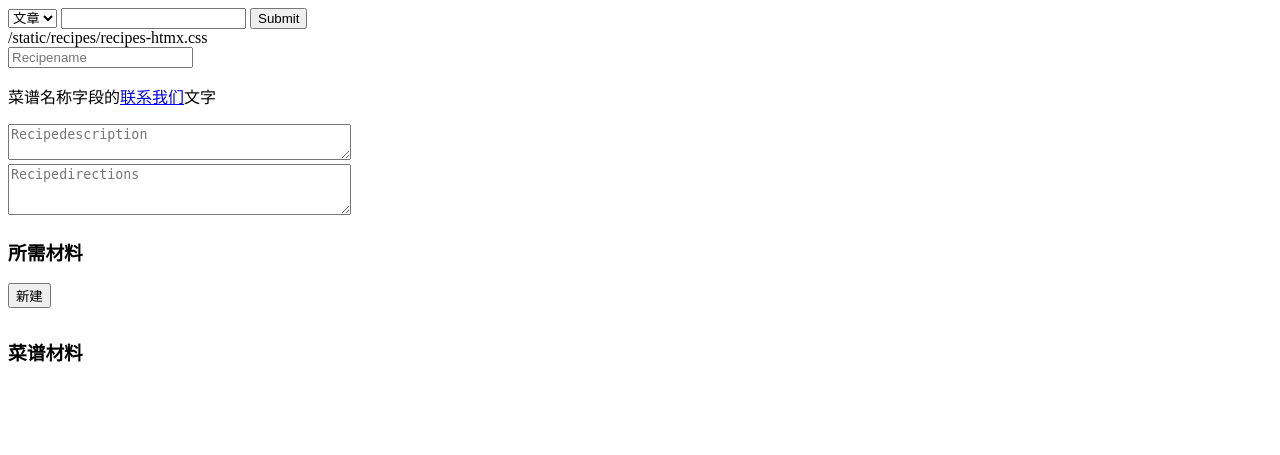
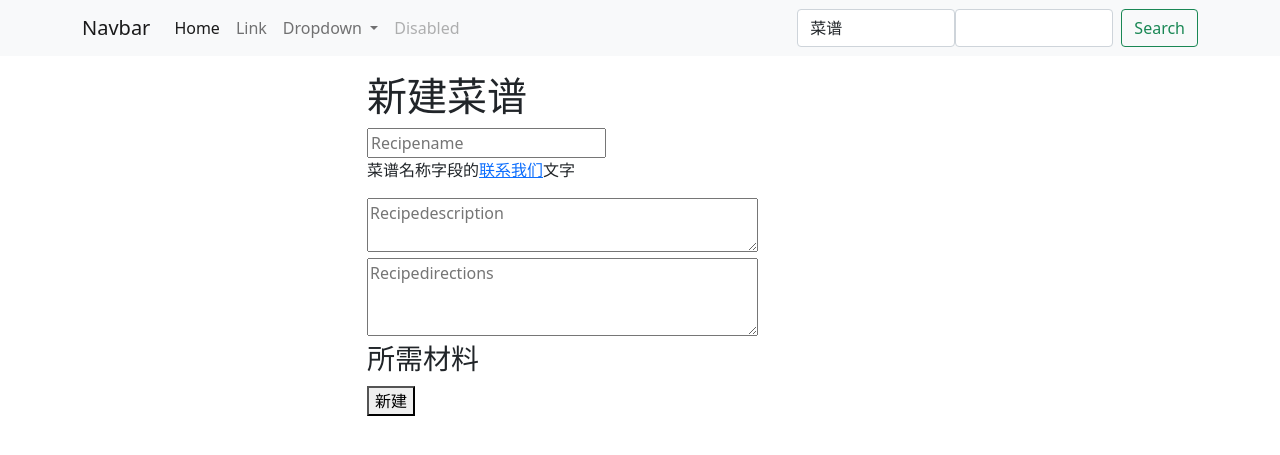
Before and after one commit to ilaoxucn/trydjango, a Django app: page /pantry/recipes/create/ in a window 1280 px wide. Shown: the top 455 px of the page. Run offline with Django 3.2, Linux system fonts and the light colour scheme; the visitor is signed in with stand-in values (Sample User, id 1); parts of the project's set-up code (start-up, migrations or seed data) failed here and were passed over; some libraries are stand-ins or nearby versions.

Commit message:
end-of-lesson-84

```diff
--- a/templates/base.html
+++ b/templates/base.html
@@ -6,15 +6,19 @@
     <meta http-equiv="X-UA-Compatible" content="IE=edge">
     <meta name="viewport" content="width=device-width, initial-scale=1.0">
     <title>Document</title>
+    <link href="https://cdn.jsdelivr.net/npm/bootstrap@5.1.3/dist/css/bootstrap.min.css" rel="stylesheet" integrity="sha384-1BmE4kWBq78iYhFldvKuhfTAU6auU8tT94WrHftjDbrCEXSU1oBoqyl2QvZ6jIW3" crossorigin="anonymous">
     <script src="https://unpkg.com/htmx.org@1.7.0"></script>
     <link rel="stylesheet" href="{% static 'recipes/recipes-htmx.css' %}"/>
 </head>
 <body>
-    {% include 'search/search-form.html'%}
-    {% static 'recipes/recipes-htmx.css' %}
-    {% block content %}
 
-    {% endblock %}
+    {% include 'base/navbar.html' %}
+    <div class="container">
+        {% block content %}
+        {% endblock %}
+    </div>
+
+    <script src="https://cdn.jsdelivr.net/npm/bootstrap@5.1.3/dist/js/bootstrap.bundle.min.js" integrity="sha384-ka7Sk0Gln4gmtz2MlQnikT1wXgYsOg+OMhuP+IlRH9sENBO0LRn5q+8nbTov4+1p" crossorigin="anonymous"></script>
     <script>
         document.body.addEventListener("htmx:configRequest",(event)=>{
             event.detail.headers['X-CSRFToken'] = '{{ csrf_token }}'
--- /dev/null
+++ b/templates/base/navbar.html
@@ -0,0 +1,36 @@
+<nav class="navbar navbar-expand-lg navbar-light bg-light mb-3">
+    <div class="container">
+      <a class="navbar-brand" href="#">Navbar</a>
+      <button class="navbar-toggler" type="button" data-bs-toggle="collapse" data-bs-target="#navbarSupportedContent" aria-controls="navbarSupportedContent" aria-expanded="false" aria-label="Toggle navigation">
+        <span class="navbar-toggler-icon"></span>
+      </button>
+      <div class="collapse navbar-collapse" id="navbarSupportedContent">
+        <ul class="navbar-nav me-auto mb-2 mb-lg-0">
+          <li class="nav-item">
+            <a class="nav-link active" aria-current="page" href="#">Home</a>
+          </li>
+          <li class="nav-item">
+            <a class="nav-link" href="#">Link</a>
+          </li>
+          <li class="nav-item dropdown">
+            <a class="nav-link dropdown-toggle" href="#" id="navbarDropdown" role="button" data-bs-toggle="dropdown" aria-expanded="false">
+              Dropdown
+            </a>
+            <ul class="dropdown-menu" aria-labelledby="navbarDropdown">
+              <li><a class="dropdown-item" href="#">Action</a></li>
+              <li><a class="dropdown-item" href="#">Another action</a></li>
+              <li><hr class="dropdown-divider"></li>
+              <li><a class="dropdown-item" href="#">Something else here</a></li>
+            </ul>
+          </li>
+          <li class="nav-item">
+            <a class="nav-link disabled">Disabled</a>
+          </li>
+        </ul>
+        {% if request.user.is_authenticated %}
+          {% include 'search/search-form.html'%}
+        {% endif %}
+
+      </div>
+    </div>
+  </nav>
--- a/templates/recipes/create-update.html
+++ b/templates/recipes/create-update.html
@@ -5,7 +5,14 @@
             display: none;
         }
     </style>
+    <div class="row">
+        <div class="{%if object.id %}col-12 col-md-8 {% else%} col-md-6 mx-auto {% endif %}">
+            {% if not object.id %}
+                <h1>新建菜谱</h1>
+            {% endif %}
             {% include 'recipes/partials/forms.html' %}
+        </div>
+        <div class="{% if object.id %}col-12 col-md-4 {%else %} d-none {% endif %}">
             <h3>菜谱材料</h3>
             {% for ingredient in object.get_ingredient_children %}
                 {% include 'recipes/partials/ingredient-inline.html' with object=ingredient %}
@@ -21,6 +28,10 @@
                     添加材料
                 </button>
             {% endif %}
+        </div>
+    </div>
+
+
     <script>
         addMoreButton = document.getElementById('add-more')
 
--- a/templates/search/search-form.html
+++ b/templates/search/search-form.html
@@ -1,6 +1,7 @@
+
 <div>
-    <form action="/search/" >
-        <select name="search_type" id="search_type">
+    <form class="d-flex" action="/search/" >
+        <select class="form-control" name="search_type" id="search_type">
             {% if request.GET.search_type == 'article' %}
                 <option value="article" selected>文章</option>
             {% else %}
@@ -9,11 +10,12 @@
             {% if request.GET.search_type == 'recipe'%}
                 <option value="recipe" selected>菜谱</option>
             {% else %}
-                <option value="recipe">菜谱</option>
+                <option value="recipe" selected>菜谱</option>
             {% endif %}
 
         </select>
         <input
+            class="form-control me-2"
             type="text"
             name="query"
             value="{{ request.GET.q }}"
@@ -23,7 +25,8 @@
             hx-target="#typeahead-results"
             />
 
-        <input type="submit" />
+        <button class="btn btn-outline-success" type="submit">Search</button>
+
     </form>
     <div id="typeahead-results"></div>
 </div>
```
Lines whose indentation alone changed are shown as unchanged.
